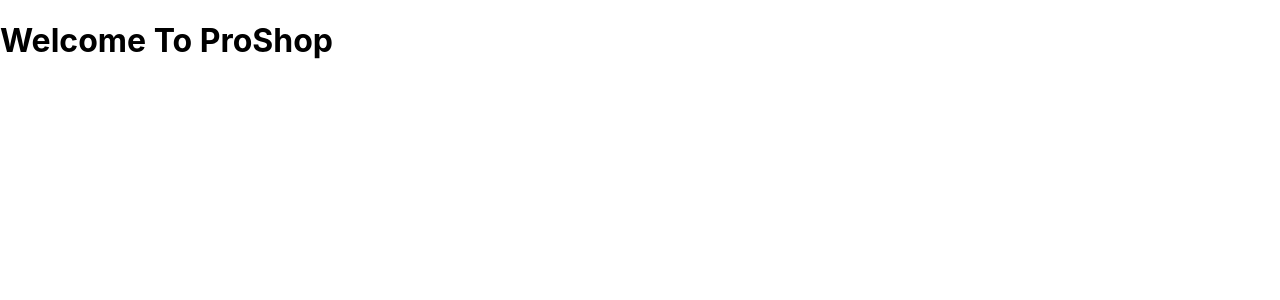
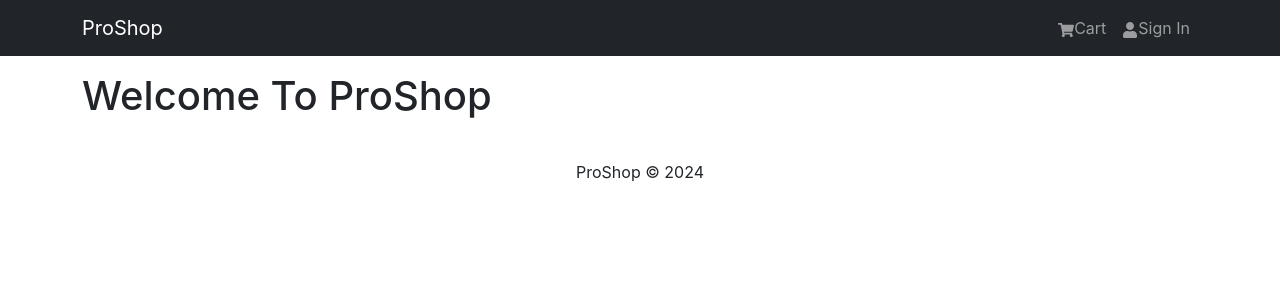
Before and after one commit to marktfaust/proshop-v2, a React (Create React App) app in the folder frontend/: page / in a window 1280 px wide. Shown: the top 300 px of the page. Built offline with nearby package versions, Linux system fonts and the light colour scheme.

Commit message:
created Header and Footer componenets in app

```diff
--- a/frontend/package.json
+++ b/frontend/package.json
@@ -6,8 +6,11 @@
     "@testing-library/jest-dom": "^5.17.0",
     "@testing-library/react": "^13.4.0",
     "@testing-library/user-event": "^13.5.0",
+    "bootstrap": "^5.3.3",
     "react": "^18.3.1",
+    "react-bootstrap": "^2.10.4",
     "react-dom": "^18.3.1",
+    "react-icons": "^5.3.0",
     "react-scripts": "5.0.1",
     "web-vitals": "^2.1.4"
   },
--- a/frontend/src/App.js
+++ b/frontend/src/App.js
@@ -1,9 +1,19 @@
-import React from 'react'
+import { Container } from "react-bootstrap";
+import Header from "./components/Header";
+import Footer from "./components/Footer";
 
 const App = () => {
   return (
-    <h1>Welcome To ProShop</h1>
-  )
-}
+    <>
+      <Header />
+      <main className="py-3">
+        <Container>
+          <h1>Welcome To ProShop</h1>
+        </Container>
+      </main>
+      <Footer />
+    </>
+  );
+};
 
-export default App
+export default App;
--- /dev/null
+++ b/frontend/src/components/Footer.js
@@ -0,0 +1,19 @@
+import { Container, Row, Col } from "react-bootstrap";
+
+const Footer = () => {
+  const currentYear = new Date().getFullYear();
+
+  return (
+    <footer>
+      <Container>
+        <Row>
+          <Col className="text-center py-3">
+            <p>ProShop &copy; {currentYear}</p>
+          </Col>
+        </Row>
+      </Container>
+    </footer>
+  );
+};
+
+export default Footer;
--- /dev/null
+++ b/frontend/src/components/Header.js
@@ -0,0 +1,29 @@
+import { Navbar, Nav, Container } from "react-bootstrap";
+import { FaShoppingCart, FaUser } from "react-icons/fa";
+
+const Header = () => {
+  return (
+    <header>
+      <Navbar bg="dark" variant="dark" expand="md" collapseOnSelect>
+        <Container>
+          <Navbar.Brand href="/">ProShop</Navbar.Brand>
+          <Navbar.Toggle aria-controls="basic-navbar-nav" />
+          <Navbar.Collapse id="basic-navbar-nav">
+            <Nav className="ms-auto">
+              <Nav.Link href="/cart">
+                <FaShoppingCart />
+                Cart
+              </Nav.Link>
+              <Nav.Link href="/login">
+                <FaUser />
+                Sign In
+              </Nav.Link>
+            </Nav>
+          </Navbar.Collapse>
+        </Container>
+      </Navbar>
+    </header>
+  );
+};
+
+export default Header;
```
Also changed, not shown: frontend/src/index.js (+7 -9 lines), 1 other file (tests, documents, lock files or other folders).
